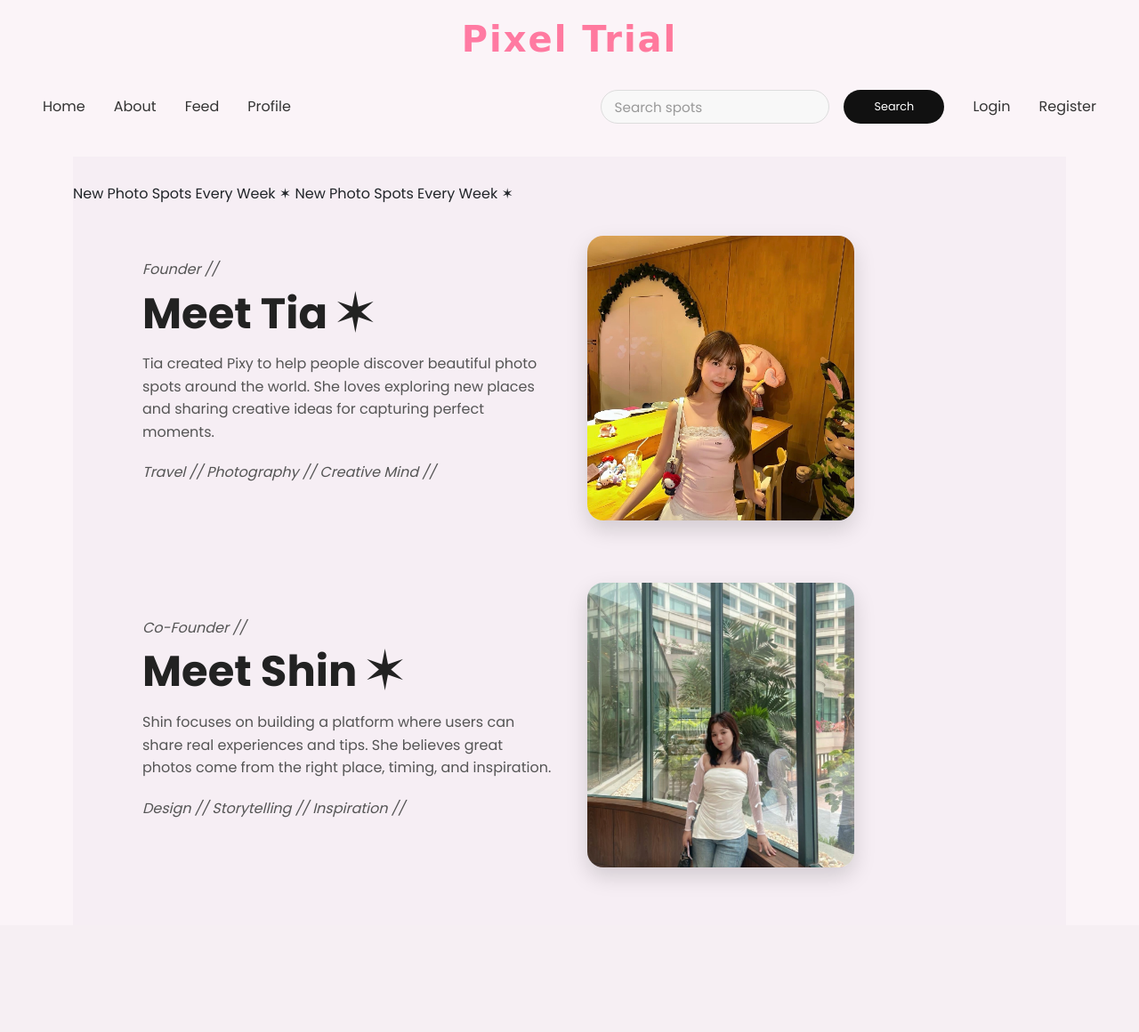
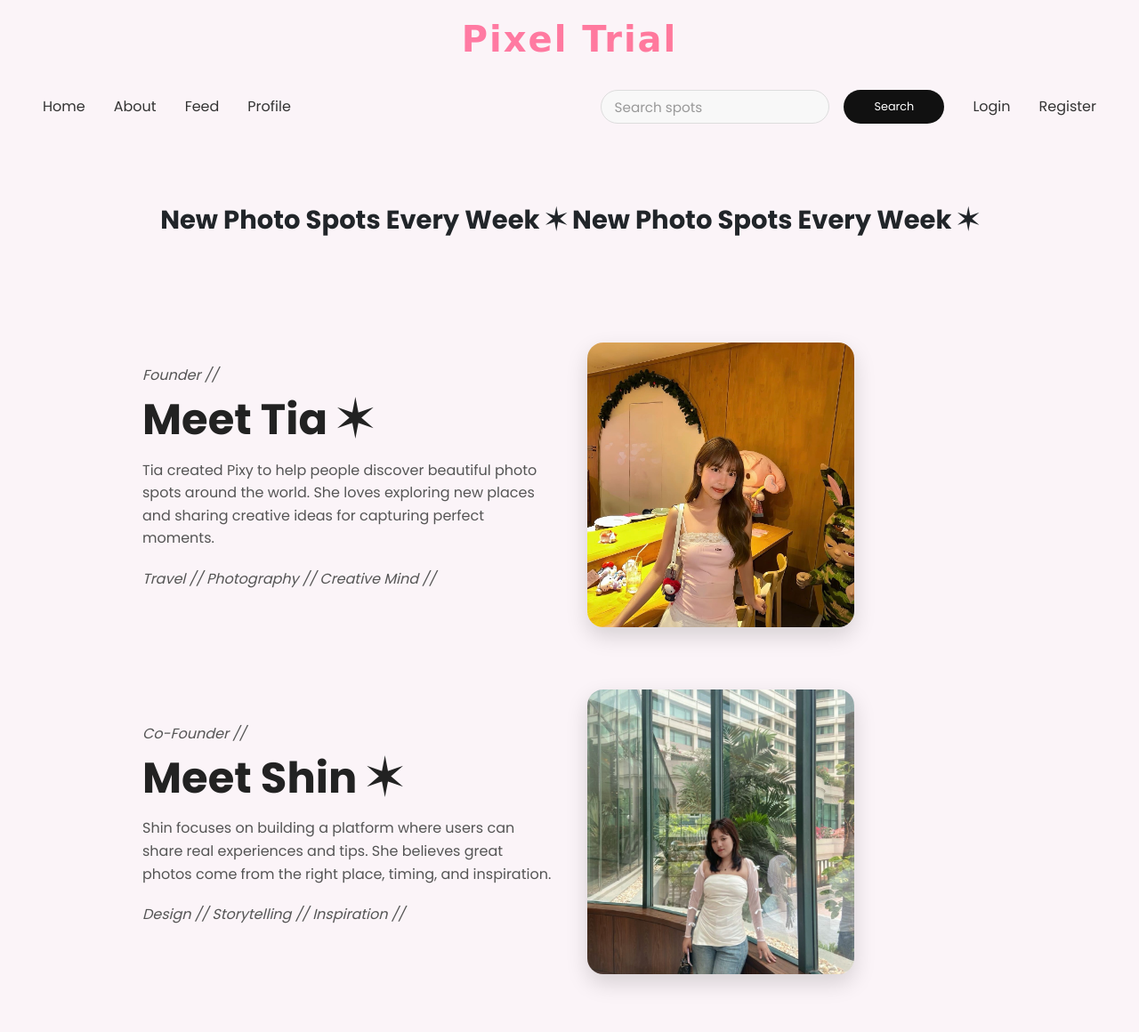
Before and after one commit to Shin-Nwe/Photospot-Finder, a Flask app: page /about in a window 1280 px wide. Shown: the whole page at 89% size. Before the commit the page ends 991 px from the top, so only its background shows below. Run offline with Flask 3, Linux system fonts and the light colour scheme.

Commit message:
fix about page

```diff
--- a/static/styles.css
+++ b/static/styles.css
@@ -277,10 +277,18 @@ button {
 /* ===== ABOUT PAGE FIX ===== */
 
 .about-page {
-    background: #f6eef4;
     padding: 30px 0;
 }
-
+.about-banner{
+    display: flex;
+    justify-content: center;
+    align-items: center;
+    text-align: center;
+    font-size: 29px; /* bigger text */
+    font-weight: 700;
+    padding: 20px 0;
+    margin-bottom: 60px;
+}
 /* make each founder section */
 .about-section {
     display: grid;
```
Also changed, not shown: db/test.db.
